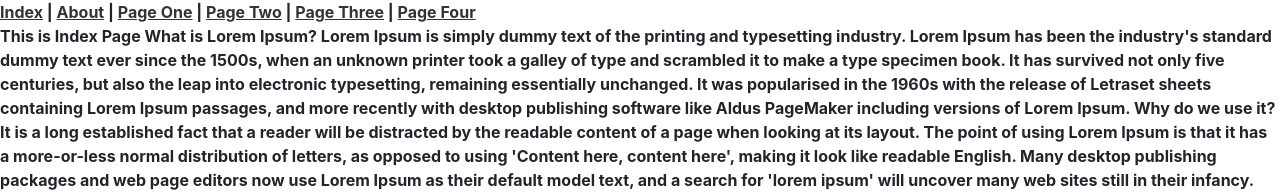
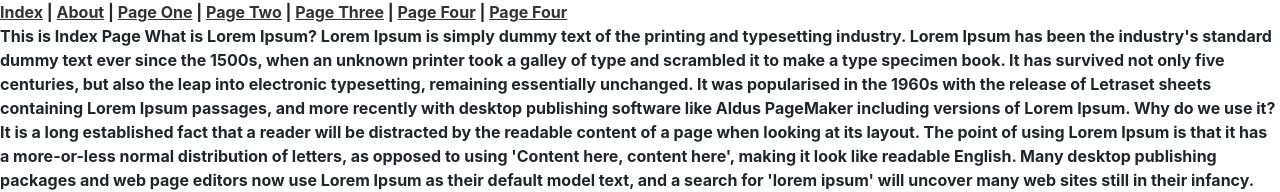
Before and after one commit to prasannaboga/static-blog, a Jekyll site: the page built from index.html, in a window 1280 px wide. Shown: the top 192 px of the page. Built offline with Jekyll 4.4.1, drawn with Linux system fonts in a browser that asks for light colours; some web fonts are replaced.

Commit message:
added page five

```diff
--- a/_layouts/default.html
+++ b/_layouts/default.html
@@ -26,7 +26,8 @@
             <a href="https://prasannaboga.github.io/static-blog/page-one.html">Page One</a> |
             <a href="https://prasannaboga.github.io/static-blog/page-two.html">Page Two</a> |
             <a href="https://prasannaboga.github.io/static-blog/page-three.html">Page Three</a> |
-            <a href="https://prasannaboga.github.io/static-blog/page-four.html">Page Four</a>
+            <a href="https://prasannaboga.github.io/static-blog/page-four.html">Page Four</a> |
+            <a href="https://prasannaboga.github.io/static-blog/page-five.html">Page Four</a>
         </nav>
     </header>
 
--- /dev/null
+++ b/page-five.html
@@ -0,0 +1,6 @@
+---
+layout: default
+title: Page Five
+---
+
+This is Page Five
```
